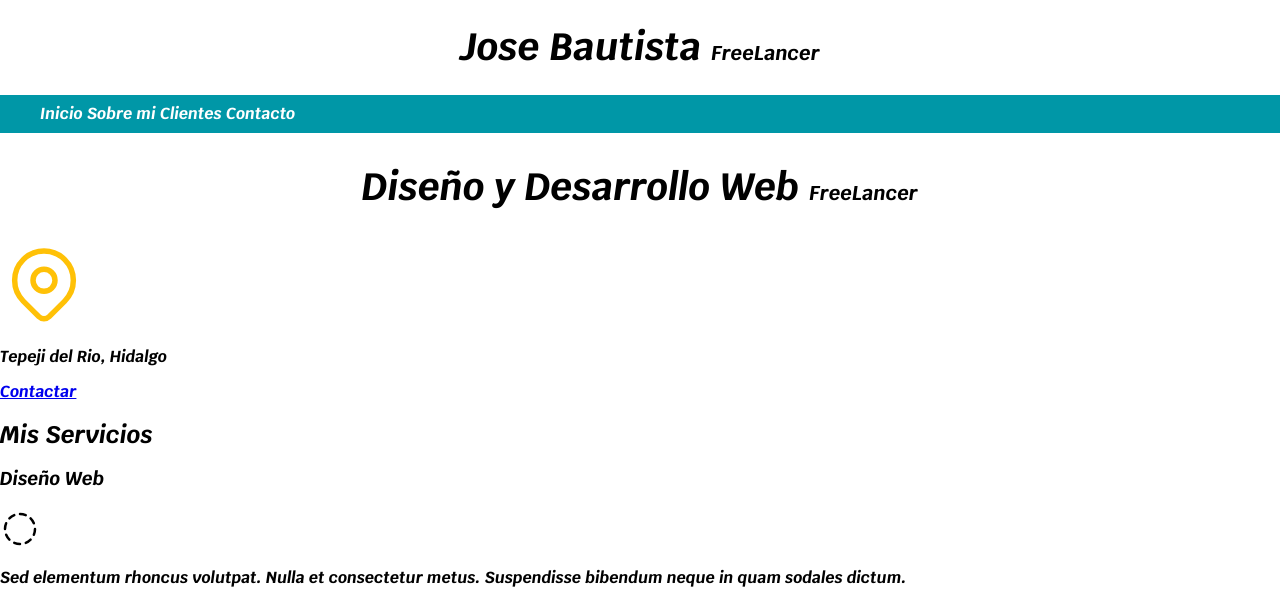
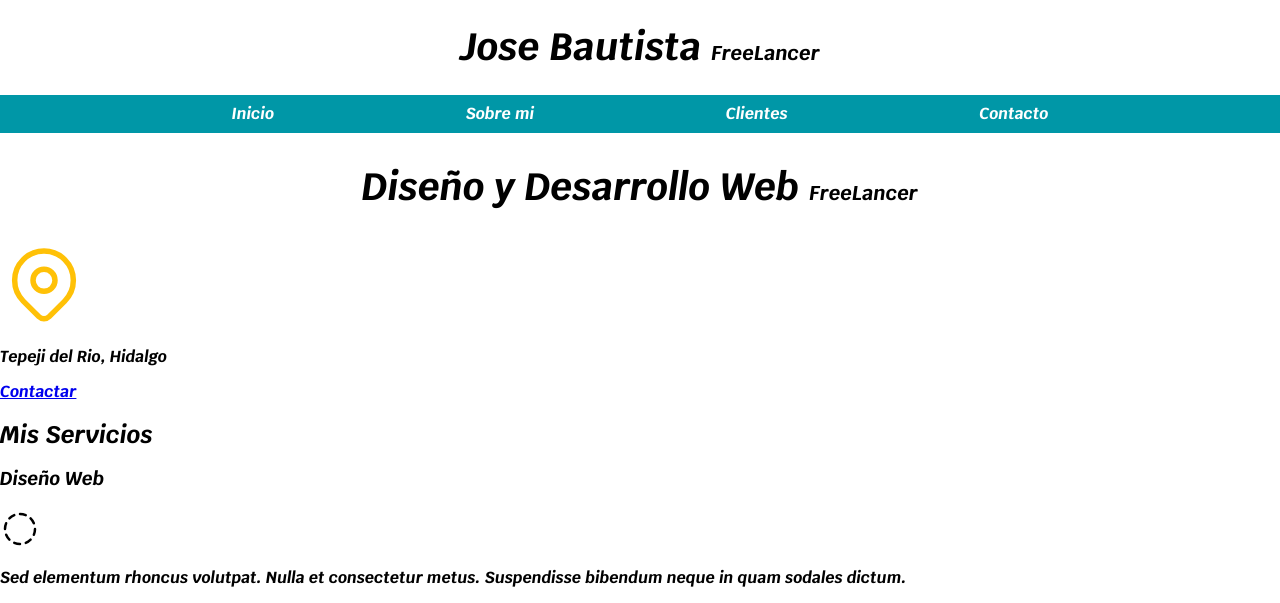
Before and after one commit to JoseAlfonsoB/FREELANCER_PROJECT, a plain HTML site: page index.html in a window 1280 px wide. Shown: the top 603 px of the page. Drawn offline with Linux system fonts and the light colour scheme.

Commit message:
Uso de "display: flex" para hacer uso de flexbox y poder centrar los enlaces del nav de mi pagina web.

```diff
--- a/CSS/styles.css
+++ b/CSS/styles.css
@@ -37,6 +37,8 @@ body {
 }
 .navegacion-principal {
   padding: 1rem;
+  display: flex; /* Nos permite acceder a más propiedades. */
+  justify-content: space-evenly; /* Para la separacion del texto entre cada enlace. */
 }
 
 .navegacion-principal a {
```
